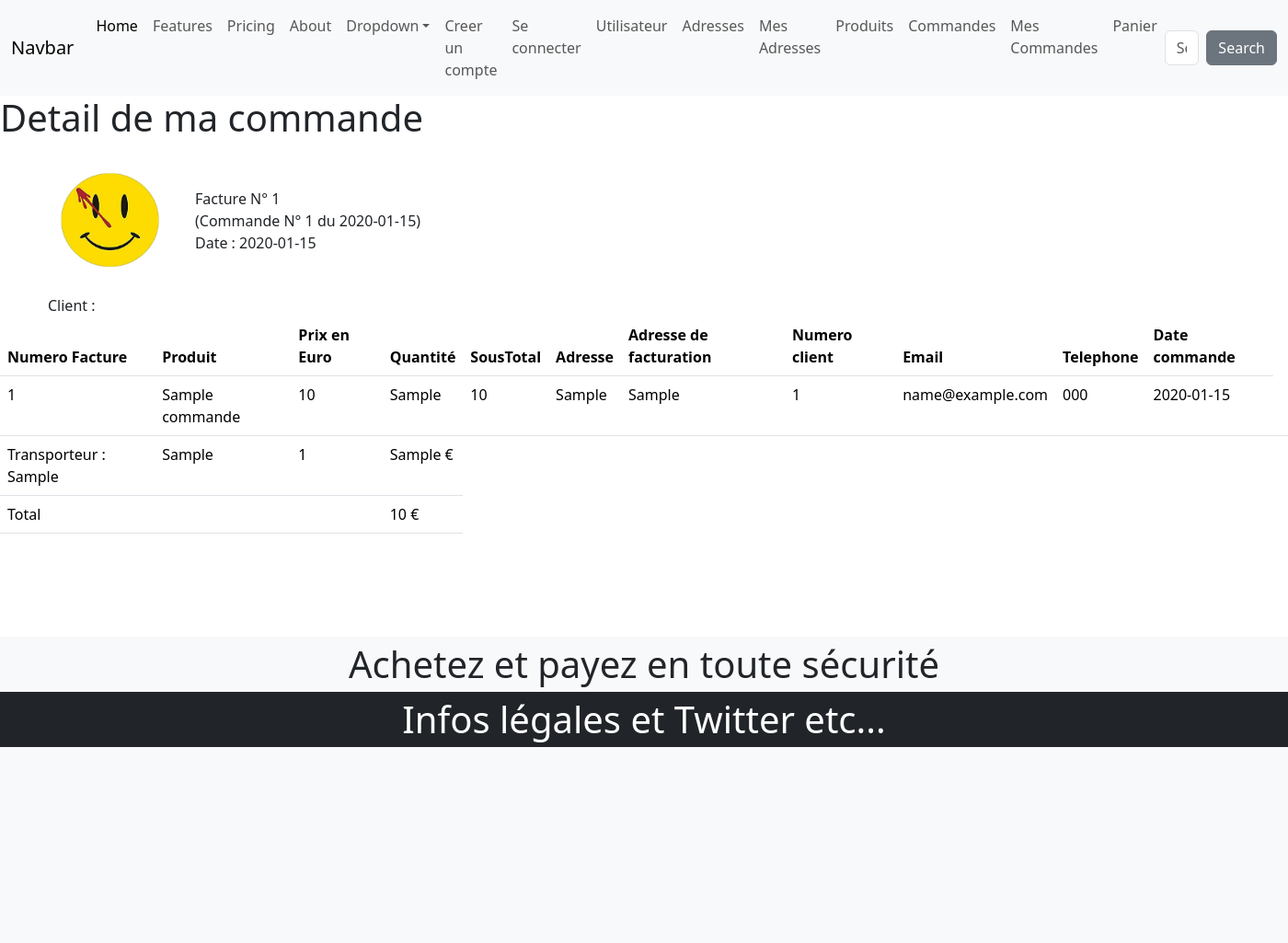
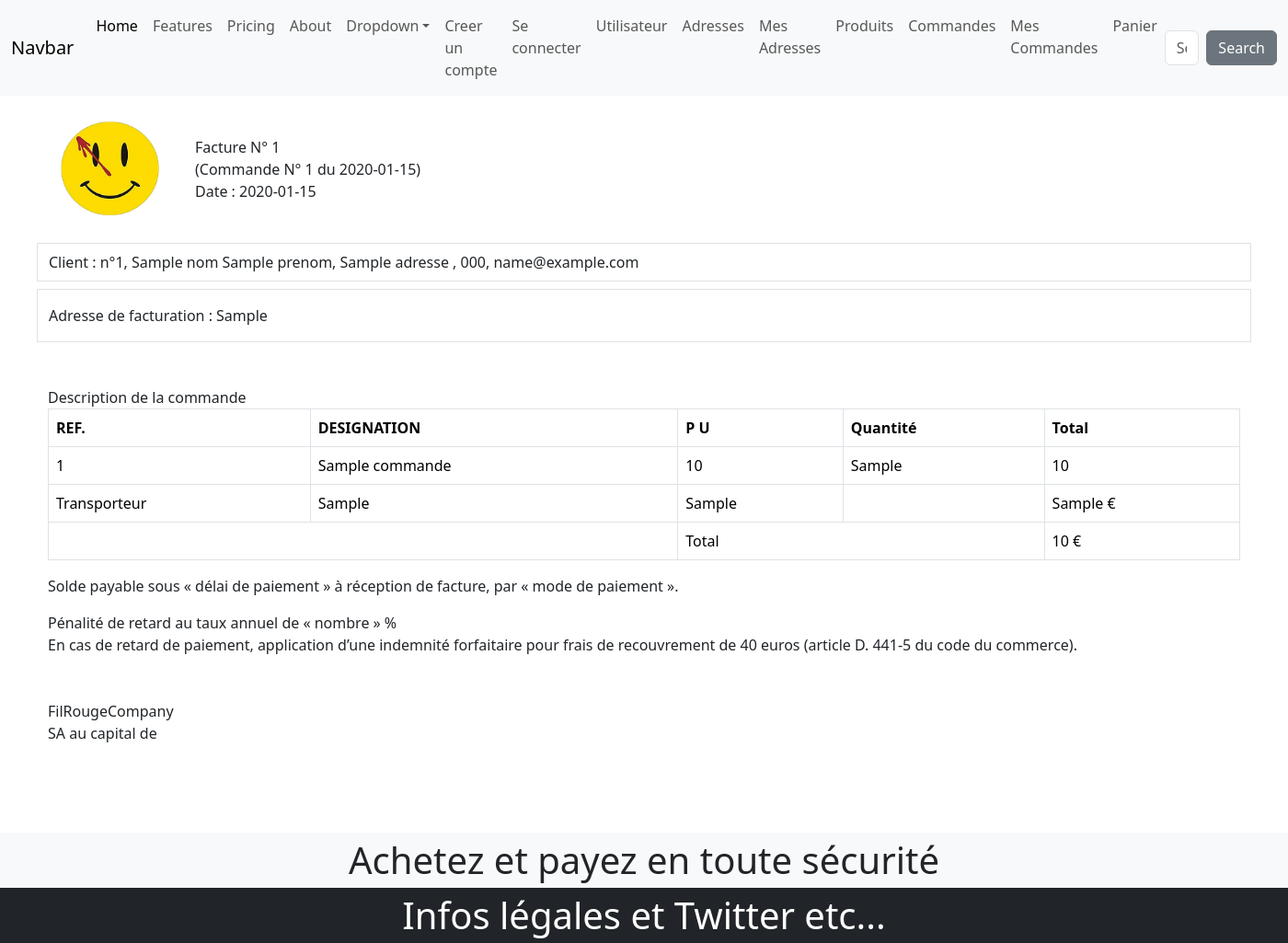
Before and after one commit to Yazou777/siteFilEasyAdmin, a Symfony app: template templates/commande_crud/show_my_commande.html.twig in a window 1400 px wide. Shown: the whole page at 92% size. Before the commit the page ends 812 px from the top, so only its background shows below. Run offline with Twig, Linux system fonts and the light colour scheme; the template is opened without the code that fills it: most values are stand-ins (such as "Sample title", 1, 10 or a date in 2020); some libraries are stand-ins or nearby versions.

Commit message:
facture template ok

```diff
--- a/templates/commande_crud/show_my_commande.html.twig
+++ b/templates/commande_crud/show_my_commande.html.twig
@@ -3,7 +3,7 @@
 {% block title %}Commande index{% endblock %}
 
 {% block body %}
-    <h1>Detail de ma commande</h1>
+    {# <h1>Detail de ma commande</h1> #}
     <div class='container'>
         <div class='row'>
             <img src="/images/logoFacture.jpg" class="logo col-6">
@@ -13,25 +13,29 @@
                       <div>Date : {{ facDate ? facDate|date('Y-m-d') : '' }}</div>
 
                 </div>
-            <div>
-            Client :
+            <div class='border mb-2 py-2'>
+            Client : n°{{ utiId }}, {{ nom }} {{ prenom }},  {{ adresse }} , {{ tel }}, {{ email }}
+            </div>
+            <div class='border py-3'>
+            Adresse de facturation : {{ adresseFac }}
             </div>
         </div>
-    </div>
-    <table class="table">
+
+    <div class='mt-5'> Description de la commande </div>
+    <table class="table table-bordered">
         <thead>
             <tr>
-                <th>Numero Facture</th>
-                <th>Produit</th>
-                <th>Prix en Euro</th>
+                <th>REF.</th>
+                <th>DESIGNATION</th>
+                <th>P U</th>
                 <th>Quantité</th>
-                <th>SousTotal</th>
-                 <th>Adresse</th>
+                <th>Total</th>
+                 {# <th>Adresse</th>
                 <th>Adresse de facturation</th>
                 <th>Numero client</th>
                 <th>Email</th>
                 <th>Telephone</th>
-                <th>Date commande</th>
+                <th>Date commande</th> #}
                {#  <th>Com_adresse_facturation</th>
                 <th>Com_isPaid</th>
                 <th>Com_moyen_paiement</th>
@@ -43,17 +47,17 @@
         <tbody>
         {% for commande in commandes %}
             <tr>
-             <td>{{ commande.c_facId }}</td>
+             <td>{{ commande.p_id }}</td>
               <td>{{ commande.p_nom }}</td>
                 <td>{{ commande.p_prix }}</td>
                 <td>{{ commande.p_quantite }}</td>
                 <td>{{ commande.p_SousTotal }}</td>
-                <td>{{ commande.c_adLiv }}</td>
+                {# <td>{{ commande.c_adLiv }}</td>
                 <td>{{ commande.c_adFac }}</td>
                 <td>{{ commande.user_id }}</td>
                 <td>{{ commande.user_email }}</td>
                 <td>{{ commande.user_tel }}</td>
-                 <td>{{ commande.c_date ? commande.c_date|date('Y-m-d') : '' }}</td>
+                 <td>{{ commande.c_date ? commande.c_date|date('Y-m-d') : '' }}</td> #}
                   {# <td>{{ commande.c_date ? commande.c_date|date('Y-m-d H:i:s') : '' }}</td> #}
                 {# <td>{{ commande.p_SousTotal }}</td> #}
                 {# <td>{{ commande.comAdresseFacturation }}</td>
@@ -61,10 +65,10 @@
                 <td>{{ commande.comMoyenPaiement }}</td>
                 <td>{{ commande.comStripeSessionId }}</td>
                 <td>{{ commande.comPaypalId }}</td> #}
-                <td>
+                {# <td>      #}
                 {# <a href="{{ path('app_commande_crud_show', {'id': commande.id}) }}">show</a> #}
                     {# <a href="{{ path('app_commande_crud_edit', {'id': commande.id}) }}">edit</a> #}
-                </td>
+                {# </td> #}
             </tr>
         {% else %}
             <tr>
@@ -72,16 +76,18 @@
             </tr>
         {% endfor %}
            {% for total in totals %}
-           <td>Transporteur : {{ total.p_tra }} </td>
+           <td>Transporteur</td>
+           <td>{{ total.p_tra }} </td>
            <td> {{ total.p_fdp }} </td>
-           <td> 1 </td>
-                            <td> {{ total.p_fdp }} €</td>
+           <td> </td>
+            <td> {{ total.p_fdp }} €</td>
                           {% endfor %}
         </tbody>
           <tfoot>
           {% for total in totals %}
                         <tr>
-                            <td colspan="3">Total</td>
+                         <td colspan="2"></td>
+                            <td colspan="2">Total</td>
 
                             <td> {{ total.p_total }} €</td>
                         </tr>
@@ -90,4 +96,12 @@
     </table>
 
     {# <a href="{{ path('app_commande_crud_new') }}">Create new</a> #}
+    <p>Solde payable sous « délai de paiement » à réception de facture, par « mode de paiement ».</p>
+    <div>Pénalité de retard au taux annuel de « nombre » % </div>
+<div>En cas de retard de paiement, application d’une indemnité forfaitaire pour frais de recouvrement de 40 euros (article D. 441-5 du code du commerce).</div>
+   <div class='mt-5'> FilRougeCompany </div>
+    <div> SA au capital de  </div>
+    </div>
+
+
 {% endblock %}
```
Also changed, not shown: src/Controller/CommandeCrudController.php (+10 -1 lines), src/Repository/CommandeRepository.php (+5 -4 lines).
